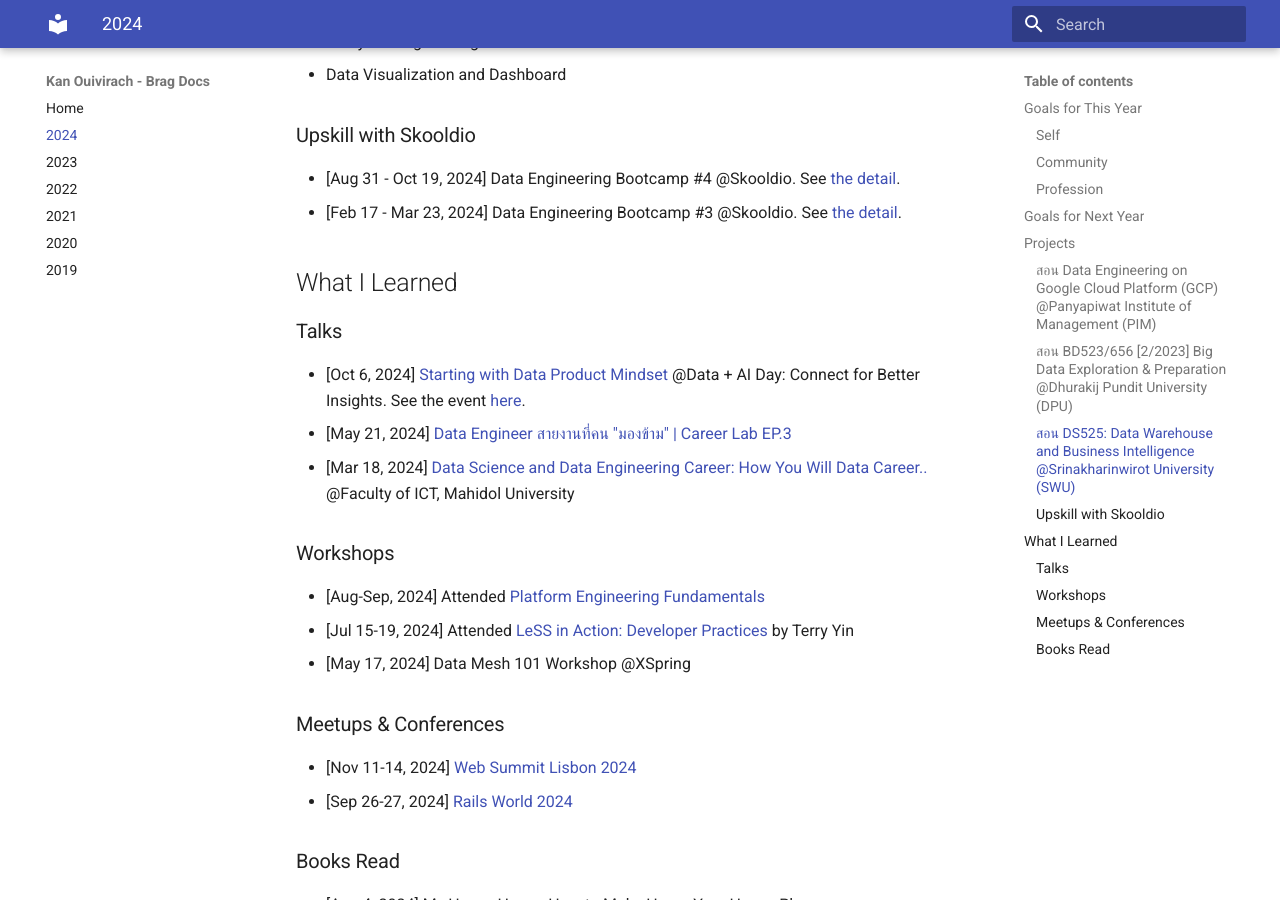
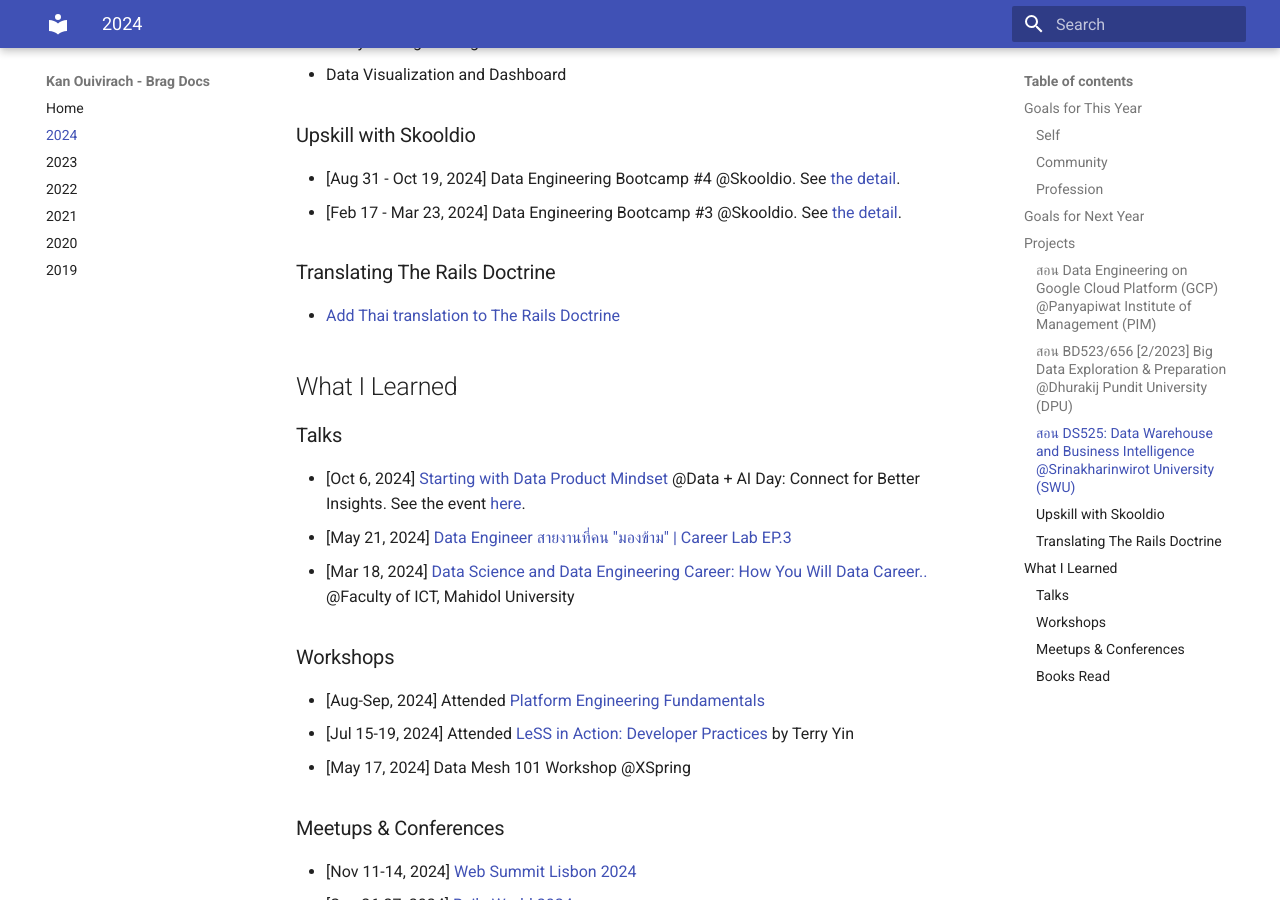
Before and after one commit to zkan/brag-documents, an MkDocs documentation site: the page built from docs/2024.md, in a window 1280 px wide and 900 px high, scrolled down 2004 px. Built offline with MkDocs 1.6.1 and Material for MkDocs 9.7.7, drawn with Linux system fonts in a browser that asks for light colours.

Commit message:
Add Rails doctrine translation

```diff
--- a/docs/2024.md
+++ b/docs/2024.md
@@ -73,6 +73,10 @@
 * [Feb 17 - Mar 23, 2024] Data Engineering Bootcamp #3 @Skooldio. See [the
   detail](https://landing.skooldio.com/data-engineering-bootcamp).
 
+### Translating The Rails Doctrine
+
+* [Add Thai translation to The Rails Doctrine](https://github.com/rails/website/pull/349)
+
 ## What I Learned
 
 ### Talks
```
